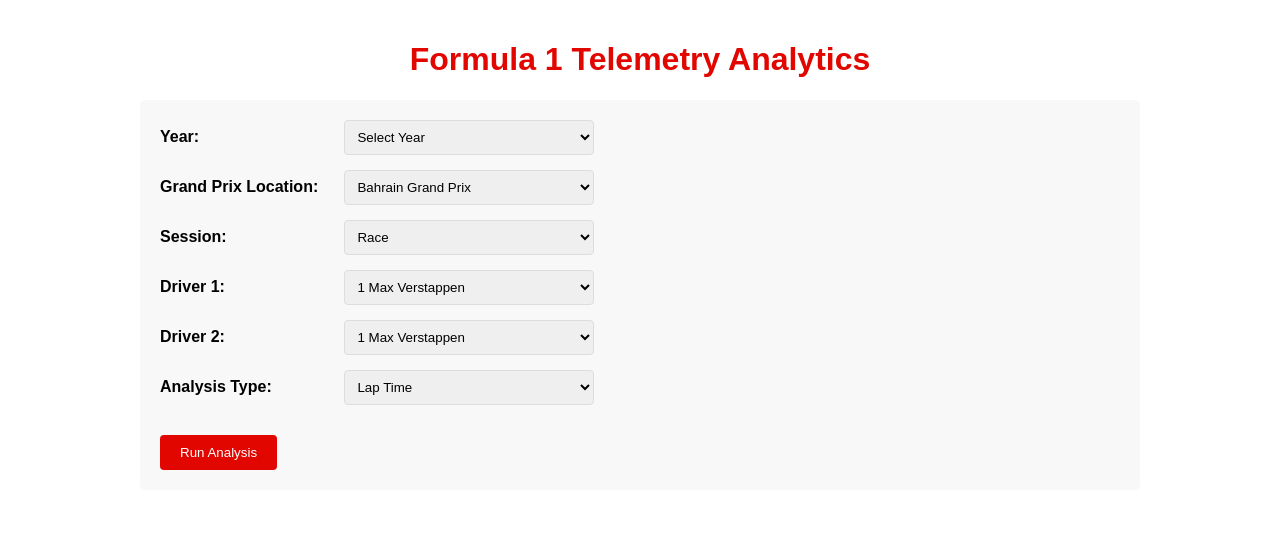
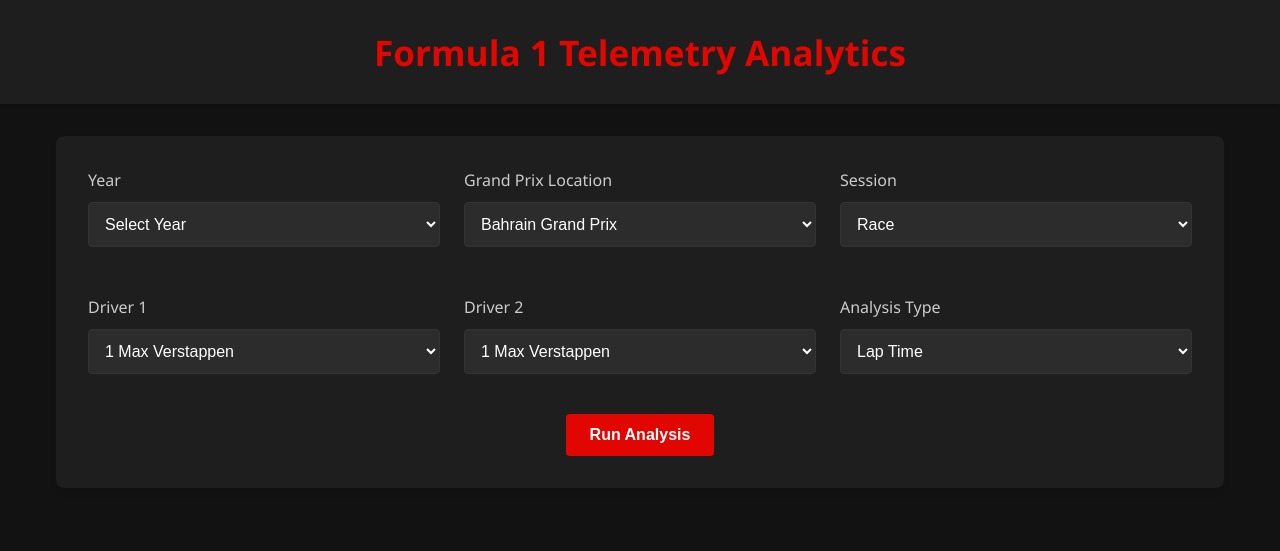
Before and after one commit to AlpBayrak61/F1RaceGraphWeb, a Flask app: page / in a window 1280 px wide. Shown: the top 551 px of the page. Run offline with Flask 3, Linux system fonts and the light colour scheme.

Commit message:
frontend only html

```diff
--- a/templates/index.html
+++ b/templates/index.html
@@ -5,73 +5,183 @@
   <meta name="viewport" content="width=device-width, initial-scale=1.0">
   <title>F1 Telemetry Analytics</title>
   <style>
+    /* Modern F1-inspired styling */
+    :root {
+      --f1-red: #e10600;
+      --dark-bg: #121212;
+      --card-bg: #1e1e1e;
+      --border-color: #333;
+      --text-color: #ffffff;
+      --text-secondary: #cccccc;
+    }
+
+    * {
+      margin: 0;
+      padding: 0;
+      box-sizing: border-box;
+    }
+
     body {
-      font-family: Arial, sans-serif;
-      max-width: 1000px;
+      font-family: 'Segoe UI', Tahoma, Geneva, Verdana, sans-serif;
+      background-color: var(--dark-bg);
+      color: var(--text-color);
+      line-height: 1.6;
+      padding-bottom: 2rem;
+    }
+
+    .container {
+      max-width: 1200px;
       margin: 0 auto;
-      padding: 20px;
+      padding: 0 1rem;
     }
+
+    header {
+      background-color: var(--card-bg);
+      padding: 1.5rem 0;
+      box-shadow: 0 2px 5px rgba(0, 0, 0, 0.2);
+      margin-bottom: 2rem;
+    }
+
     h1 {
-      color: #e10600; /* F1 red */
+      color: var(--f1-red);
       text-align: center;
+      font-size: 2.2rem;
+      font-weight: 600;
     }
-    form {
-      background-color: #f8f8f8;
-      padding: 20px;
-      border-radius: 5px;
-      margin-bottom: 20px;
+
+    .form-container {
+      background-color: var(--card-bg);
+      border-radius: 8px;
+      padding: 2rem;
+      box-shadow: 0 4px 6px rgba(0, 0, 0, 0.1);
+      margin-bottom: 2rem;
     }
+
+    .form-grid {
+      display: grid;
+      grid-template-columns: repeat(auto-fill, minmax(300px, 1fr));
+      gap: 1.5rem;
+    }
+
     .form-group {
-      margin-bottom: 15px;
+      margin-bottom: 1.5rem;
     }
+
     label {
-      display: inline-block;
-      width: 180px;
-      font-weight: bold;
+      display: block;
+      margin-bottom: 0.5rem;
+      font-weight: 500;
+      color: var(--text-secondary);
     }
-    select, button {
-      padding: 8px;
+
+    select, input {
+      width: 100%;
+      padding: 0.75rem;
       border-radius: 4px;
-      border: 1px solid #ddd;
-      width: 250px;
+      background-color: #2c2c2c;
+      border: 1px solid var(--border-color);
+      color: var(--text-color);
+      font-size: 1rem;
     }
+
+    select:focus, input:focus {
+      outline: none;
+      border-color: var(--f1-red);
+    }
+
     button {
-      background-color: #e10600;
+      background-color: var(--f1-red);
       color: white;
       border: none;
+      padding: 0.75rem 1.5rem;
+      font-size: 1rem;
+      border-radius: 4px;
       cursor: pointer;
-      width: auto;
-      padding: 10px 20px;
-      margin-top: 15px;
+      transition: background-color 0.2s;
+      font-weight: 600;
+      display: block;
+      margin: 1rem auto 0;
     }
+
     button:hover {
       background-color: #c10500;
     }
-    .error {
-      color: #e10600;
-      margin-bottom: 15px;
-      font-weight: bold;
+
+    .lap-number-div {
+      transition: all 0.3s ease;
+      max-height: 0;
+      overflow: hidden;
+      opacity: 0;
     }
-    .result {
+
+    .lap-number-div.show {
+      max-height: 200px;
+      opacity: 1;
+      margin-bottom: 1.5rem;
+    }
+
+    .result-container {
+      background-color: var(--card-bg);
+      border-radius: 8px;
+      padding: 2rem;
+      box-shadow: 0 4px 6px rgba(0, 0, 0, 0.1);
       text-align: center;
     }
-    .result img {
+
+    .result-title {
+      color: var(--f1-red);
+      margin-bottom: 1.5rem;
+      font-size: 1.8rem;
+    }
+
+    .result-image {
       max-width: 100%;
-      border: 1px solid #ddd;
-      box-shadow: 0 2px 5px rgba(0,0,0,0.1);
+      border-radius: 4px;
+      box-shadow: 0 2px 4px rgba(0, 0, 0, 0.2);
+    }
+
+    .error-message {
+      background-color: rgba(225, 6, 0, 0.1);
+      color: #ff6b6b;
+      padding: 1rem;
+      border-radius: 4px;
+      margin-bottom: 1.5rem;
+      font-weight: 500;
+    }
+
+    /* Responsive adjustments */
+    @media (max-width: 768px) {
+      .form-grid {
+        grid-template-columns: 1fr;
+      }
+
+      h1 {
+        font-size: 1.8rem;
+      }
+
+      .form-container, .result-container {
+        padding: 1.5rem;
+      }
     }
   </style>
 </head>
 <body>
+  <header>
+    <div class="container">
       <h1>Formula 1 Telemetry Analytics</h1>
+    </div>
+  </header>
 
+  <main class="container">
     {% if error %}
-  <div class="error">{{ error }}</div>
+    <div class="error-message">{{ error }}</div>
     {% endif %}
 
+    <div class="form-container">
       <form method="POST" action="/">
+        <div class="form-grid">
           <div class="form-group">
-      <label for="year">Year:</label>
+            <label for="year">Year</label>
             <select name="year" id="year">
               {% for yr in years %}
               <option value="{{ yr }}">{{ yr }}</option>
@@ -80,7 +190,7 @@
           </div>
 
           <div class="form-group">
-      <label for="grand_prix">Grand Prix Location:</label>
+            <label for="grand_prix">Grand Prix Location</label>
             <select name="grand_prix" id="grand_prix">
               {% if grand_prix_options %}
                 {% for gp in grand_prix_options %}
@@ -93,7 +203,7 @@
           </div>
 
           <div class="form-group">
-      <label for="session">Session:</label>
+            <label for="session">Session</label>
             <select name="session" id="session">
               {% for sess in sessions %}
               <option value="{{ sess }}">{{ sess }}</option>
@@ -102,7 +212,7 @@
           </div>
 
           <div class="form-group">
-      <label for="driver1">Driver 1:</label>
+            <label for="driver1">Driver 1</label>
             <select name="driver1" id="driver1">
               {% if driver_options %}
                 {% for d in driver_options %}
@@ -115,7 +225,7 @@
           </div>
 
           <div class="form-group">
-      <label for="driver2">Driver 2:</label>
+            <label for="driver2">Driver 2</label>
             <select name="driver2" id="driver2">
               {% if driver_options %}
                 {% for d in driver_options %}
@@ -128,109 +238,66 @@
           </div>
 
           <div class="form-group">
-      <label for="analysis">Analysis Type:</label>
+            <label for="analysis">Analysis Type</label>
             <select name="analysis" id="analysis">
               {% for a in analysis_options %}
               <option value="{{ a }}">{{ a }}</option>
               {% endfor %}
             </select>
           </div>
+        </div>
 
-    <div class="form-group" id="lap-number-div" style="display: none;">
-      <label for="lap_number">Lap Number:</label>
+        <!-- Lap number selection -->
+        <div id="lap-number-div" class="lap-number-div">
+          <div class="form-group">
+            <label for="lap_number">Lap Number</label>
             <select name="lap_number" id="lap_number">
+              <option value="">Select Lap</option>
               {% if lap_options %}
                 {% for lap in lap_options %}
                 <option value="{{ lap }}">{{ lap }}</option>
                 {% endfor %}
-        {% else %}
-          <option value="1">1</option>
               {% endif %}
             </select>
+          </div>
         </div>
 
         <button type="submit">Run Analysis</button>
       </form>
+    </div>
 
     {% if image_file %}
-  <div class="result">
-    <h2>Analysis Result</h2>
-    <img src="{{ url_for('static', filename='plot/' + image_file) }}" alt="Plot">
+    <div class="result-container">
+      <h2 class="result-title">Analysis Result</h2>
+      <img src="{{ url_for('static', filename='plot/' + image_file) }}" alt="Telemetry Analysis" class="result-image">
     </div>
     {% endif %}
+  </main>
 
   <script>
-    // Toggle lap number selection when 'Fastest Sectors' is chosen.
-    document.getElementById('analysis').addEventListener('change', function() {
-      const lapDiv = document.getElementById('lap-number-div');
-      if (this.value === 'Fastest Sectors') {
-        lapDiv.style.display = 'block';
+    // Enhanced JavaScript for user experience
+    document.addEventListener('DOMContentLoaded', function() {
+      const analysisSelect = document.getElementById('analysis');
+      const lapNumberDiv = document.getElementById('lap-number-div');
+
+      // Function to toggle lap number selection
+      function toggleLapSelection() {
+        if (analysisSelect.value === 'Fastest Sectors') {
+          lapNumberDiv.classList.add('show');
         } else {
-        lapDiv.style.display = 'none';
+          lapNumberDiv.classList.remove('show');
         }
-    });
-
-    // Check if 'Fastest Sectors' is selected on page load
-    window.addEventListener('load', function() {
-      const analysis = document.getElementById('analysis');
-      if (analysis.value === 'Fastest Sectors') {
-        document.getElementById('lap-number-div').style.display = 'block';
-      }
-    });
-
-    // Update Grand Prix and Driver options when Year changes
-    document.getElementById('year').addEventListener('change', function() {
-      const year = this.value;
-      if (year !== 'Select Year') {
-        // Use fetch to get updated options
-        fetch('/update_options', {
-          method: 'POST',
-          headers: {
-            'Content-Type': 'application/x-www-form-urlencoded',
-          },
-          body: `year=${encodeURIComponent(year)}`
-        })
-        .then(response => response.json())
-        .then(data => {
-          if (data.error) {
-            console.error(data.error);
-            return;
       }
 
-          // Update Grand Prix options
-          const gpSelect = document.getElementById('grand_prix');
-          gpSelect.innerHTML = '';
-          data.grand_prix_options.forEach(gp => {
-            const option = document.createElement('option');
-            option.value = gp;
-            option.textContent = gp;
-            gpSelect.appendChild(option);
-          });
+      // Initialize on page load
+      toggleLapSelection();
 
-          // Update Driver options
-          const driver1Select = document.getElementById('driver1');
-          const driver2Select = document.getElementById('driver2');
+      // Update when selection changes
+      analysisSelect.addEventListener('change', toggleLapSelection);
 
-          driver1Select.innerHTML = '';
-          driver2Select.innerHTML = '';
-
-          data.driver_options.forEach(driver => {
-            // Add to driver1
-            const option1 = document.createElement('option');
-            option1.value = driver;
-            option1.textContent = driver;
-            driver1Select.appendChild(option1);
-
-            // Add to driver2
-            const option2 = document.createElement('option');
-            option2.value = driver;
-            option2.textContent = driver;
-            driver2Select.appendChild(option2);
-          });
-        })
-        .catch(error => {
-          console.error('Error updating options:', error);
-        });
+      // Check for preselected value
+      if (analysisSelect.value === 'Fastest Sectors') {
+        lapNumberDiv.classList.add('show');
       }
     });
   </script>
```
Also changed, not shown: formula/plot/Fastest Lap.png, formula/plot/Fastest Sectors.png, formula/plot/Full Telemetry.png, formula/plot/Lap Time.png, static/plot/Fastest Lap.png, static/plot/Fastest Sectors.png, static/plot/Full Telemetry.png, static/plot/Lap Time.png. Lines whose indentation alone changed are shown as unchanged.
